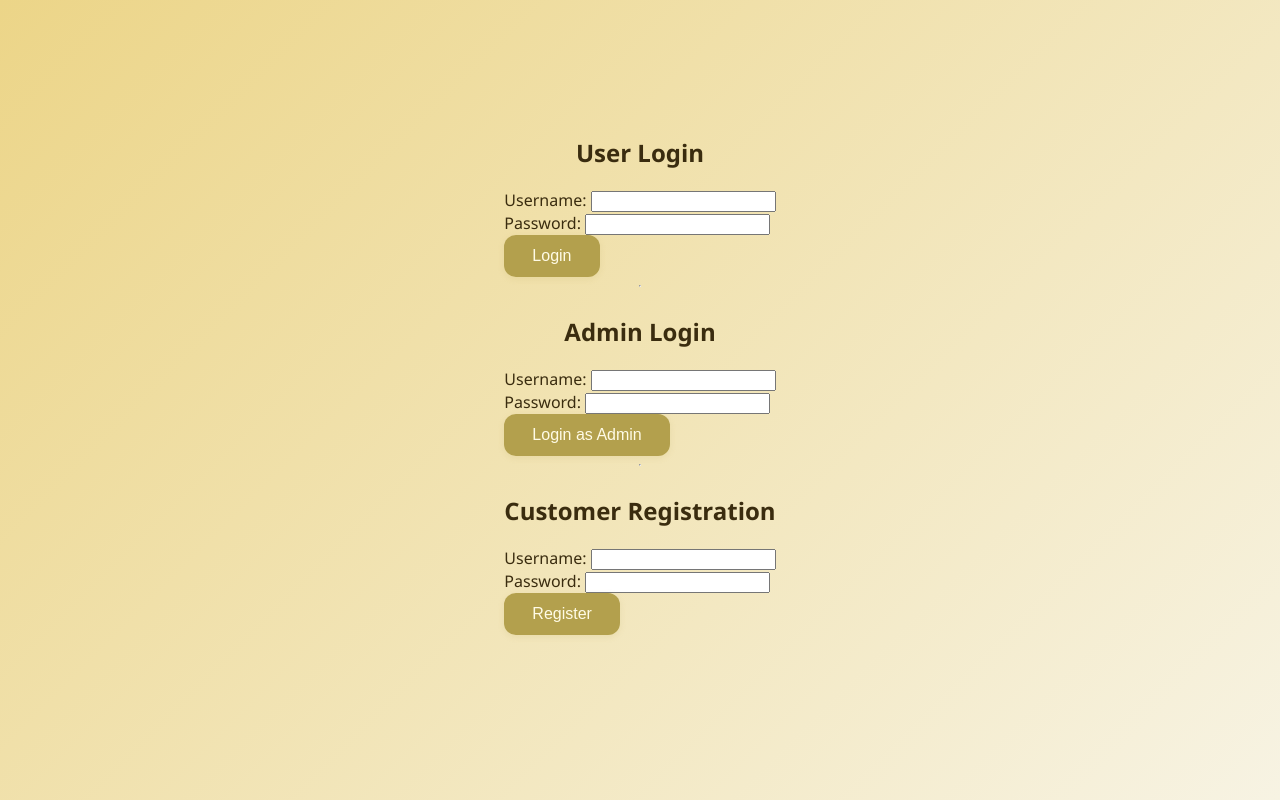
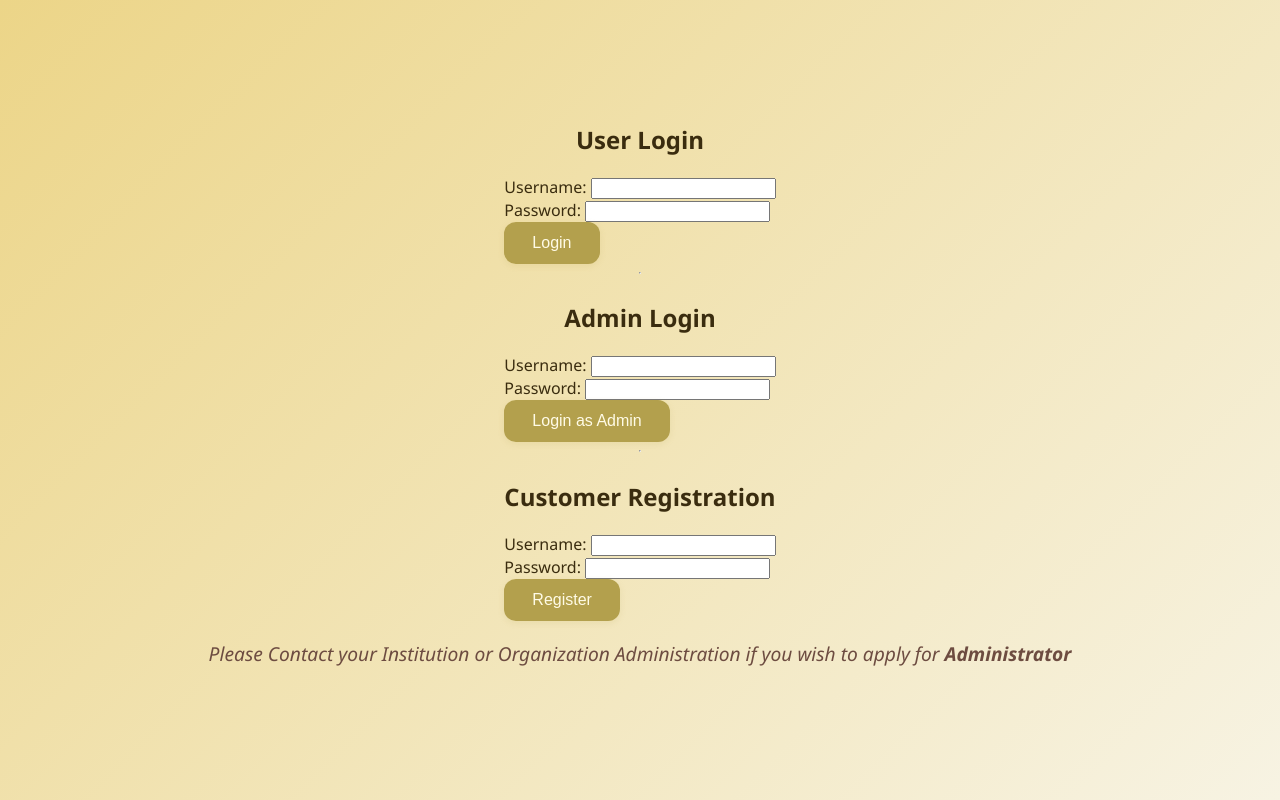
Before and after one commit to JPfern20/POS-System-WebAppDesign, a website: page user.html in a window 1280 px wide. Drawn offline with Linux system fonts and the light colour scheme.

Commit message:
Order Fix

```diff
--- a/user.html
+++ b/user.html
@@ -43,7 +43,7 @@
         <button type="submit">Register</button>
     </form>
 
-    <p id="message"></p>
+    <p><em>Please Contact your Institution or Organization Administration if you wish to apply for <strong>Administrator</strong></em></p>
     <script src="script.js"></script>
 </body>
 </html>
```
